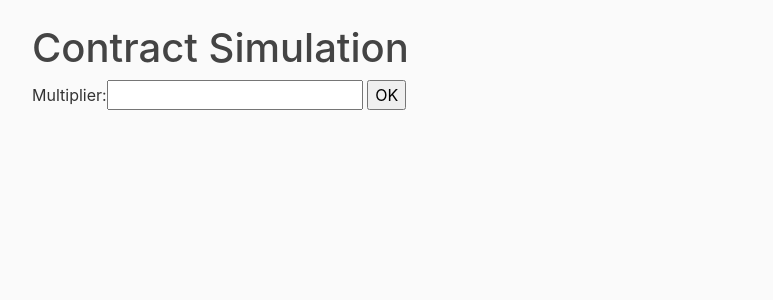
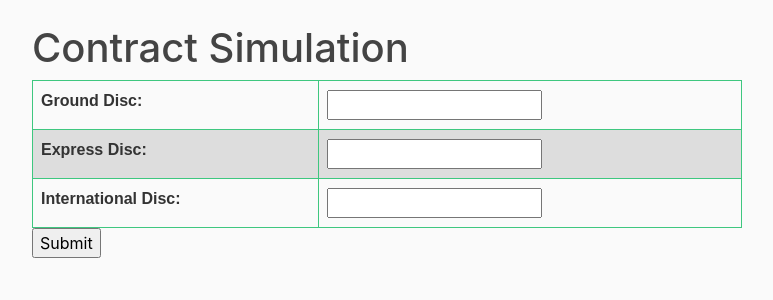
Before and after one commit to njmaeys/simulation_as_a_service, a Django app: page /contract_simulation/ in a window 1280 px wide. Shown: the part 56-356 px from the top of the page, without its empty margins (68-841 px from the left). Run offline with Django 3.2, Linux system fonts and the light colour scheme; some libraries are stand-ins or nearby versions.

Commit message:
very very dumb and simple example

```diff
--- a/simulation_as_a_service/contract_simulation/forms.py
+++ b/simulation_as_a_service/contract_simulation/forms.py
@@ -2,4 +2,6 @@ from django import forms
 
 class NameForm(forms.Form):
 
-    multiplier = forms.CharField(label='Multiplier', max_length=100)
+    ground = forms.CharField(label='Ground Disc', max_length=100)
+    express = forms.CharField(label='Express Disc', max_length=100)
+    international = forms.CharField(label='International Disc', max_length=100)
--- a/simulation_as_a_service/contract_simulation/templates/contract_simulation/simulationHome.html
+++ b/simulation_as_a_service/contract_simulation/templates/contract_simulation/simulationHome.html
@@ -4,8 +4,10 @@
 
     <form action="ran_simulation/" method="post">
         {% csrf_token %}
-        {{ form }}
-        <input type="submit" value="OK">
+        <table>
+            {{ form.as_table }}
+        </table>
+        <input type="submit" value="Submit">
     </form>
 
 {% endblock content %}
--- a/simulation_as_a_service/contract_simulation/views.py
+++ b/simulation_as_a_service/contract_simulation/views.py
@@ -6,15 +6,19 @@ from .forms import NameForm
 
 def ranSimulation(request):
 
-    multiplier = int(request.POST.get("multiplier"))
+    ground = float(request.POST.get("ground"))
+    express = float(request.POST.get("express"))
+    international = float(request.POST.get("international"))
 
-    displayData = someData(multiplier)
+    displayData = someData(ground, express, international)
 
     returnVal = render(
             request,
             'contract_simulation/ranSimulation.html',
             {
-                'multiplier': multiplier,
+                'ground': ground,
+                'express': express,
+                'international': international,
                 'displayData': displayData,
             }
         )
```
Also changed, not shown: simulation_as_a_service/contract_simulation/src/dummyData.py (+24 -6 lines), simulation_as_a_service/contract_simulation/templates/contract_simulation/ranSimulation.html (+13 -7 lines).
